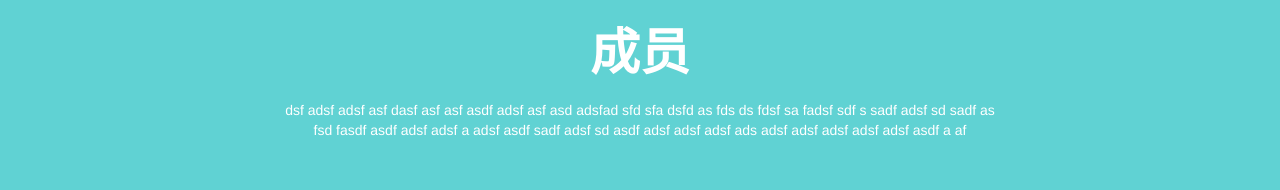
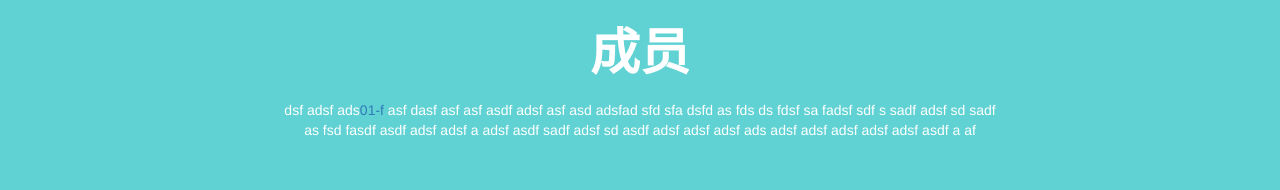
Before and after one commit to prototype-team/prototype-team.github.io, a plain HTML site: page index.html in a window 1280 px wide. Shown: the part 1290-1480 px from the top of the page. Drawn offline with nearby package versions, Linux system fonts and the light colour scheme.

Commit message:
Update index.html

```diff
--- a/index.html
+++ b/index.html
@@ -36,7 +36,7 @@
 		<p class="member-icon"><span class="glyphicon glyphicon-tower"></span></p>
 		<p class="member-title"> 成员</p>
 		<p class="member-content">
-			dsf adsf adsf asf dasf asf asf asdf adsf asf asd
+			dsf adsf ads<a href="https://github.com/prototype-team/task4baiduife/blob/master/first-stage/01/fpototype.html">01-f</a> asf dasf asf asf asdf adsf asf asd
 			adsfad sfd sfa dsfd as fds ds fdsf sa fadsf sdf s
 			sadf adsf  sd sadf as fsd fasdf asdf adsf adsf a
 			adsf asdf sadf adsf sd asdf adsf adsf adsf ads
```
